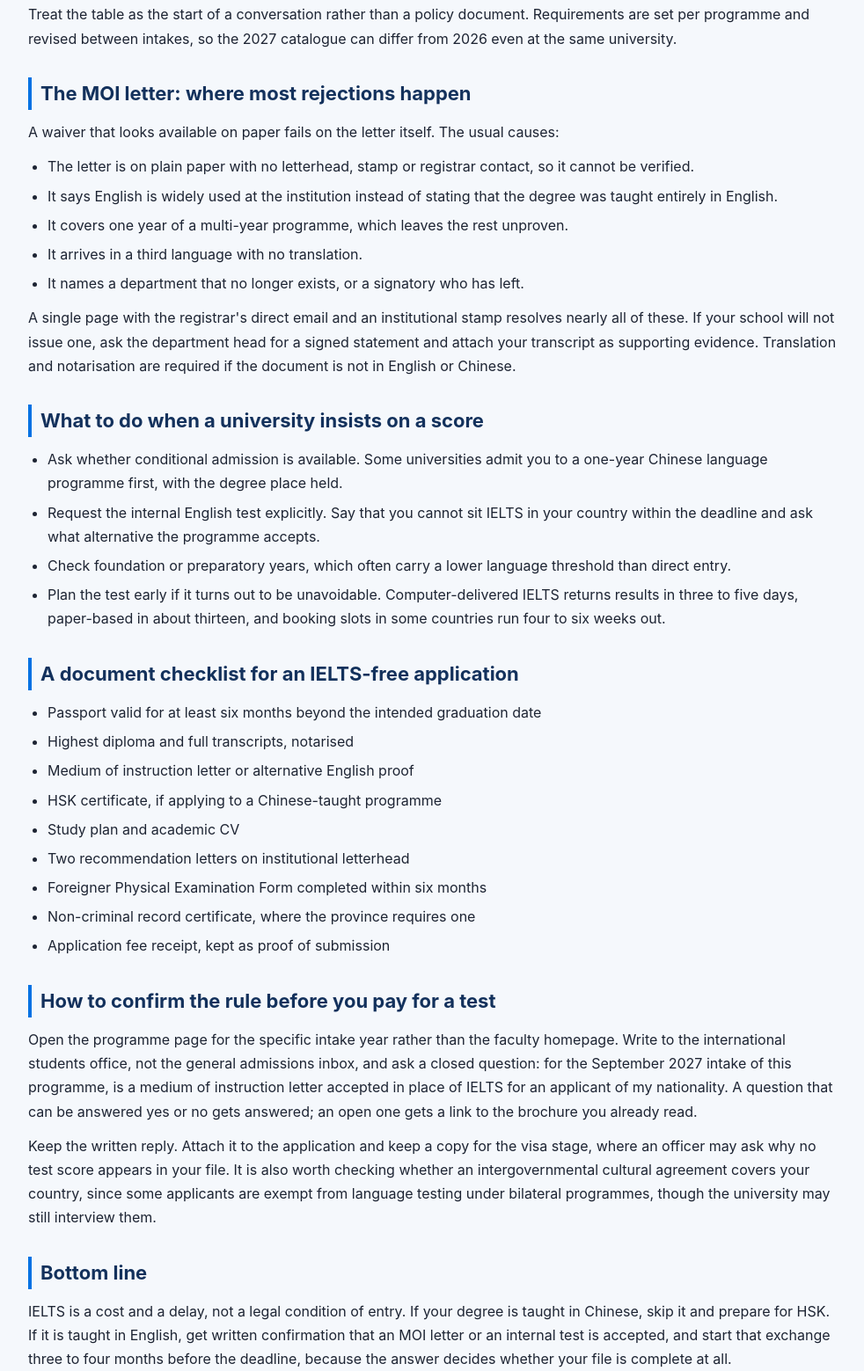
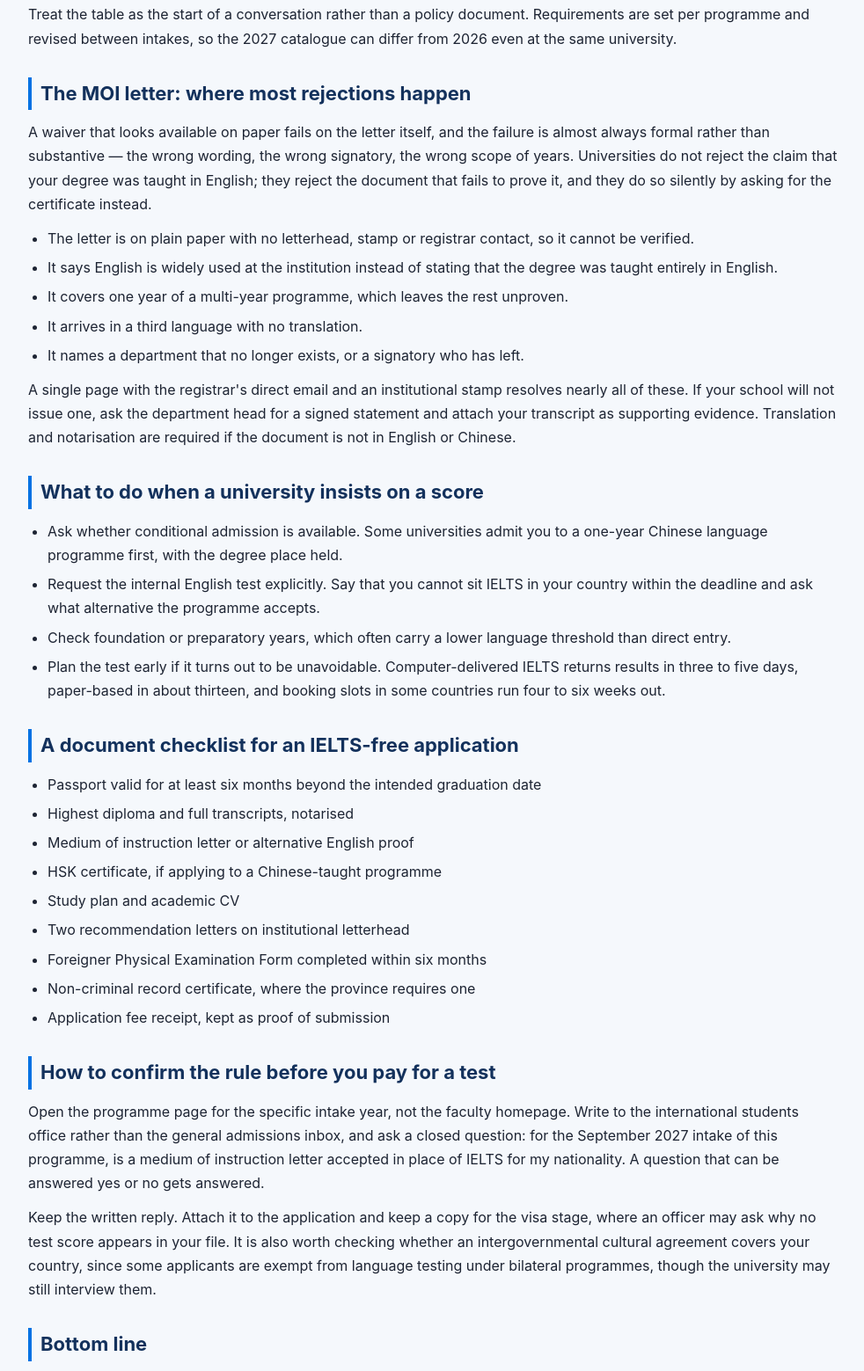
Before and after one commit to JasonNJ2001/study-china, a plain HTML site: page study-in-china-without-ielts.html in a window 1280 px wide. Shown: the part 1739-3298 px from the top of the page at 88% size, without its empty margins (148-1130 px from the left). Drawn offline with Linux system fonts and the light colour scheme.

Commit message:
content: make H2 lead paragraphs citation-ready
Rewrite short lead paragraphs into 40-75 word standalone answers, so AI
search engines can quote each section without surrounding context.

```diff
--- a/study-in-china-without-ielts.html
+++ b/study-in-china-without-ielts.html
@@ -45,7 +45,7 @@
 <table border="1" cellspacing="0" cellpadding="8" style="border-collapse:collapse;width:100%"><tr><th>Programme type</th><th>Typical proof accepted</th><th>IELTS waived?</th></tr><tr><td>Chinese-taught bachelor's or master's</td><td>HSK 4-5 certificate</td><td>Not required at all</td></tr><tr><td>English-taught bachelor's, provincial university</td><td>MOI letter or internal test</td><td>Often, with written confirmation</td></tr><tr><td>English-taught master's or PhD in STEM</td><td>Supervisor interview plus MOI letter</td><td>Often, especially with publications</td></tr><tr><td>MBBS and other licensed medical degrees</td><td>IELTS or TOEFL usually mandatory</td><td>Rarely, because of licensing rules</td></tr><tr><td>Non-degree Chinese language course</td><td>None</td><td>Not applicable</td></tr></table>
 <p>Treat the table as the start of a conversation rather than a policy document. Requirements are set per programme and revised between intakes, so the 2027 catalogue can differ from 2026 even at the same university.</p>
 <h2>The MOI letter: where most rejections happen</h2>
-<p>A waiver that looks available on paper fails on the letter itself. The usual causes:</p>
+<p>A waiver that looks available on paper fails on the letter itself, and the failure is almost always formal rather than substantive — the wrong wording, the wrong signatory, the wrong scope of years. Universities do not reject the claim that your degree was taught in English; they reject the document that fails to prove it, and they do so silently by asking for the certificate instead.</p>
 <ul><li>The letter is on plain paper with no letterhead, stamp or registrar contact, so it cannot be verified.</li><li>It says English is widely used at the institution instead of stating that the degree was taught entirely in English.</li><li>It covers one year of a multi-year programme, which leaves the rest unproven.</li><li>It arrives in a third language with no translation.</li><li>It names a department that no longer exists, or a signatory who has left.</li></ul>
 <p>A single page with the registrar's direct email and an institutional stamp resolves nearly all of these. If your school will not issue one, ask the department head for a signed statement and attach your transcript as supporting evidence. Translation and notarisation are required if the document is not in English or Chinese.</p>
 <h2>What to do when a university insists on a score</h2>
@@ -53,7 +53,7 @@
 <h2>A document checklist for an IELTS-free application</h2>
 <ul><li>Passport valid for at least six months beyond the intended graduation date</li><li>Highest diploma and full transcripts, notarised</li><li>Medium of instruction letter or alternative English proof</li><li>HSK certificate, if applying to a Chinese-taught programme</li><li>Study plan and academic CV</li><li>Two recommendation letters on institutional letterhead</li><li>Foreigner Physical Examination Form completed within six months</li><li>Non-criminal record certificate, where the province requires one</li><li>Application fee receipt, kept as proof of submission</li></ul>
 <h2>How to confirm the rule before you pay for a test</h2>
-<p>Open the programme page for the specific intake year rather than the faculty homepage. Write to the international students office, not the general admissions inbox, and ask a closed question: for the September 2027 intake of this programme, is a medium of instruction letter accepted in place of IELTS for an applicant of my nationality. A question that can be answered yes or no gets answered; an open one gets a link to the brochure you already read.</p>
+<p>Open the programme page for the specific intake year, not the faculty homepage. Write to the international students office rather than the general admissions inbox, and ask a closed question: for the September 2027 intake of this programme, is a medium of instruction letter accepted in place of IELTS for my nationality. A question that can be answered yes or no gets answered.</p>
 <p>Keep the written reply. Attach it to the application and keep a copy for the visa stage, where an officer may ask why no test score appears in your file. It is also worth checking whether an intergovernmental cultural agreement covers your country, since some applicants are exempt from language testing under bilateral programmes, though the university may still interview them.</p>
 <h2>Bottom line</h2>
 <p>IELTS is a cost and a delay, not a legal condition of entry. If your degree is taught in Chinese, skip it and prepare for HSK. If it is taught in English, get written confirmation that an MOI letter or an internal test is accepted, and start that exchange three to four months before the deadline, because the answer decides whether your file is complete at all.</p>
```
